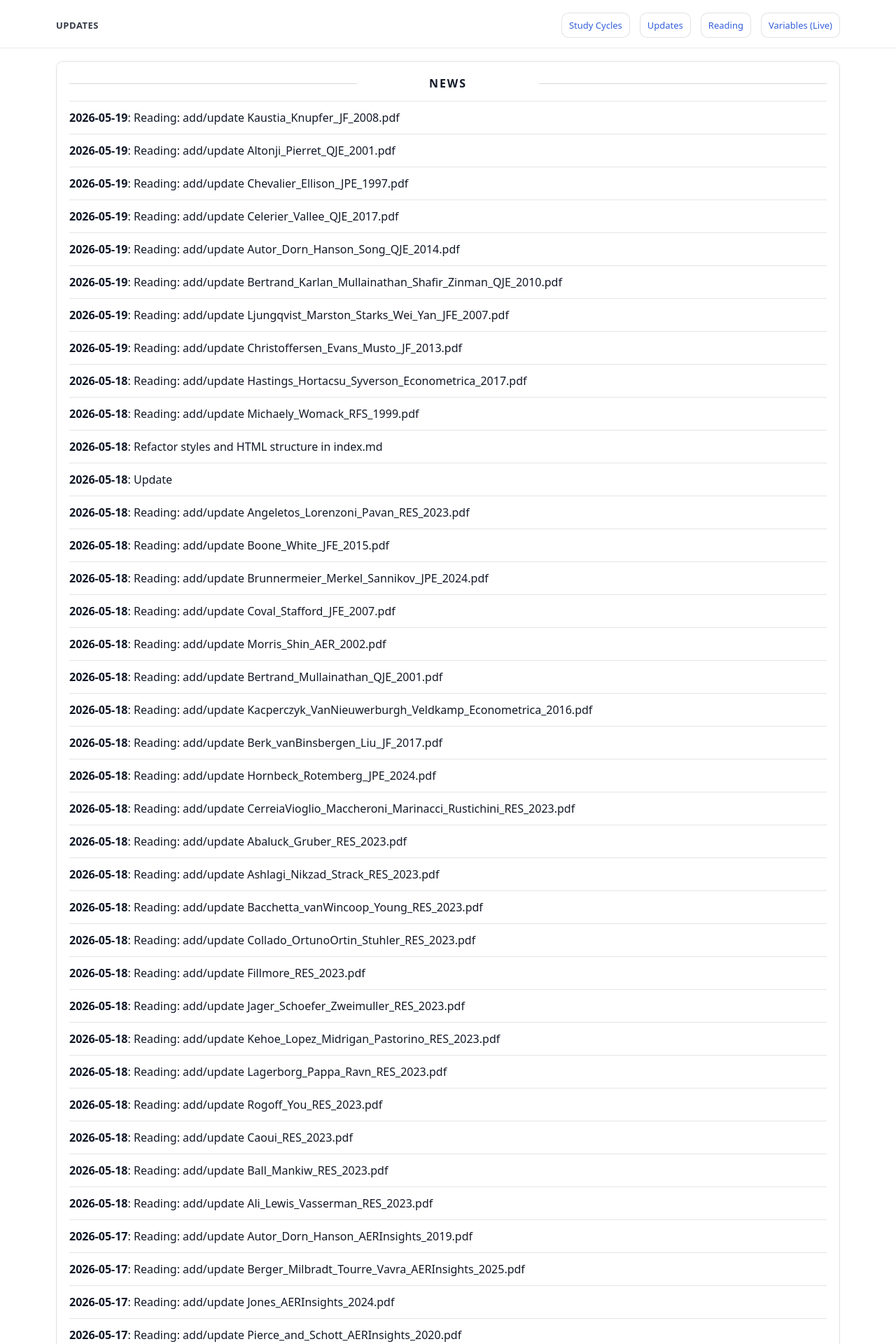
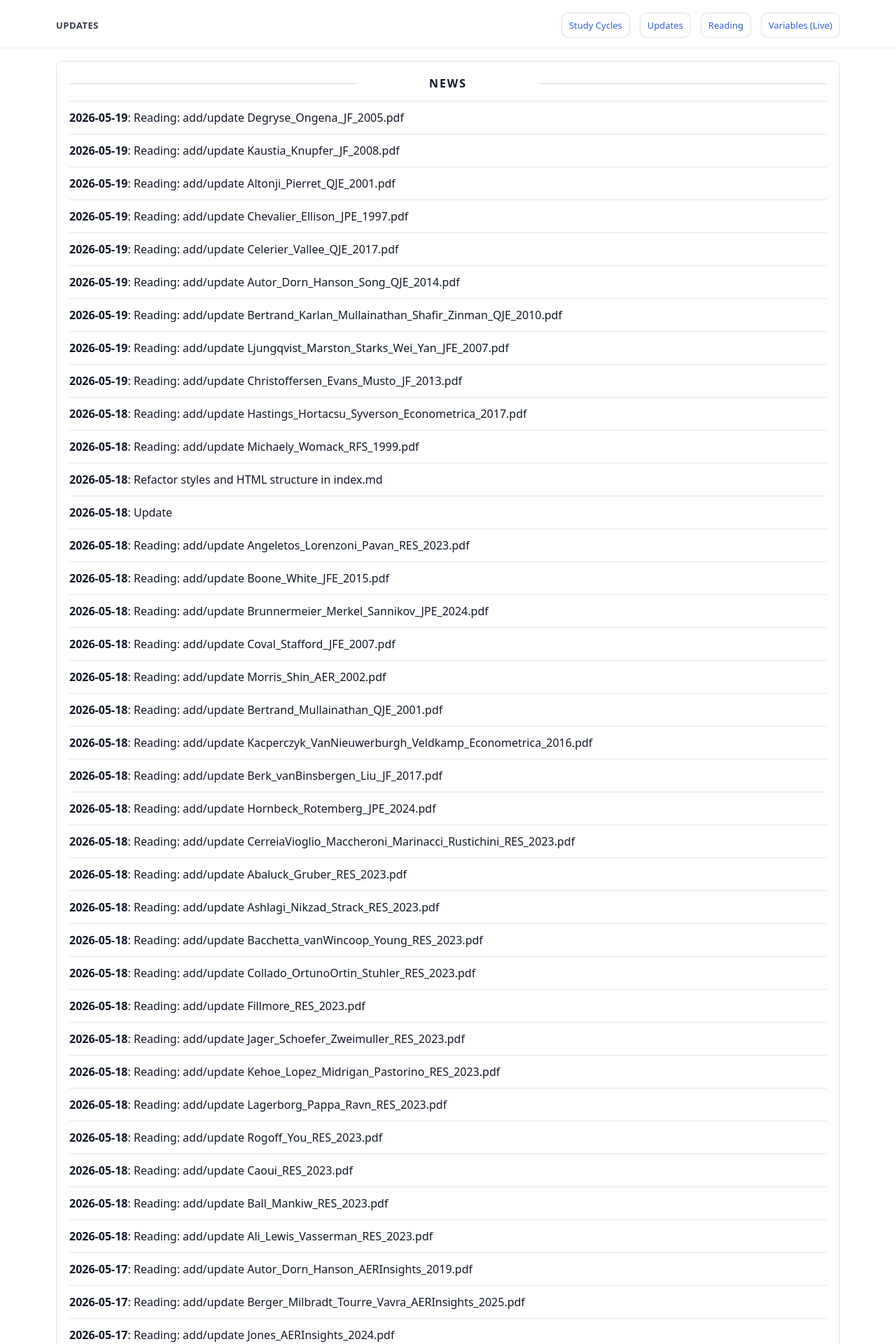
Before and after one commit to yaxinzn/study-archive, a Jekyll site: the page built from updates/index.md, in a window 1280 px wide. Shown: the top 1920 px of the page at 70% size. Built offline with Jekyll 4.4.1, drawn with Linux system fonts in a browser that asks for light colours; some of the changed text lies outside the part shown.

Commit message:
chore: update NEWS feed

```diff
--- a/_data/news.yml
+++ b/_data/news.yml
@@ -1,4 +1,7 @@
 # Auto-generated update history (sorted newest -> oldest). Do not edit manually.
+- ts: "1779143725"
+  date: "2026-05-19"
+  title: "Reading: add/update Degryse_Ongena_JF_2005.pdf"
 - ts: "1779143634"
   date: "2026-05-19"
   title: "Reading: add/update Kaustia_Knupfer_JF_2008.pdf"
```
